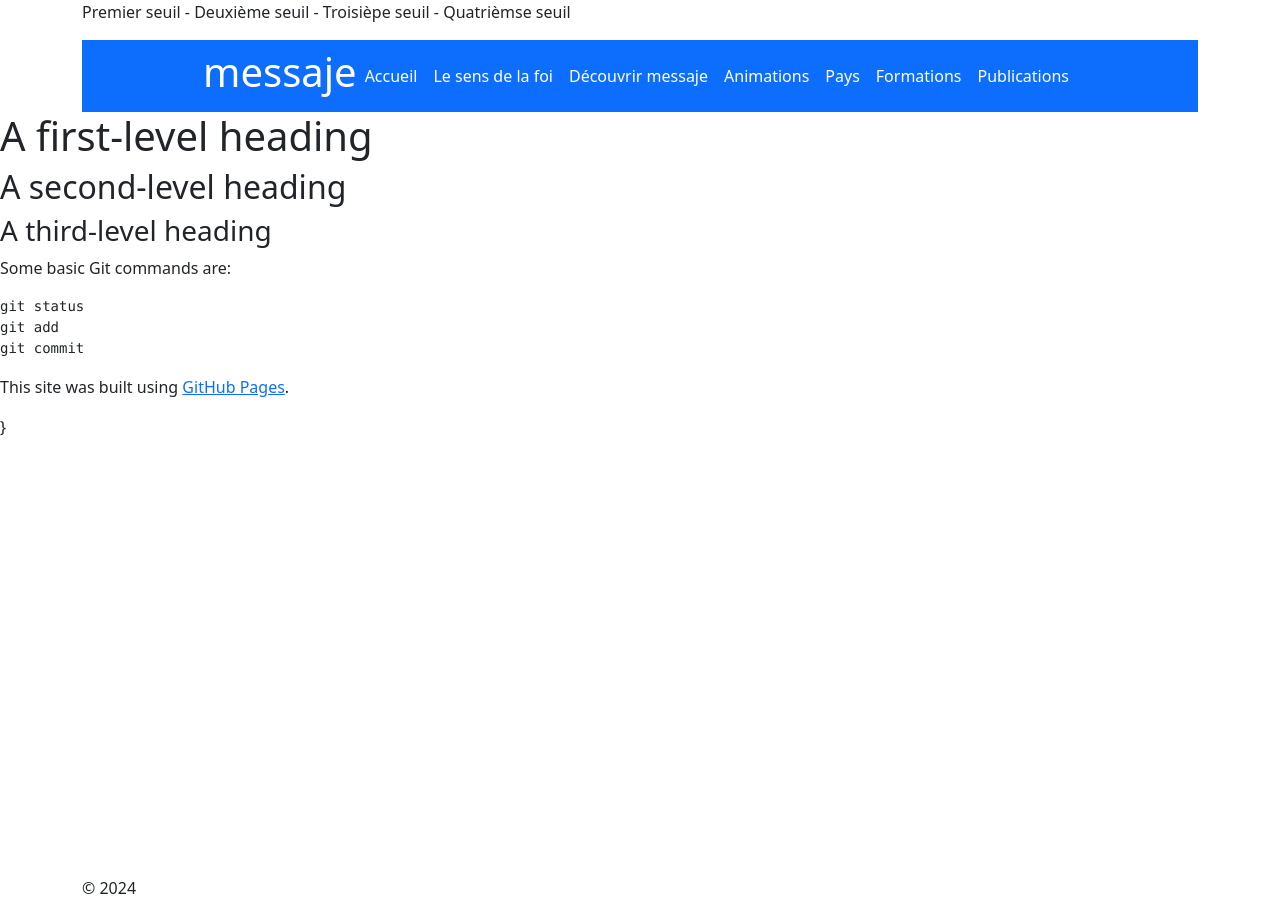
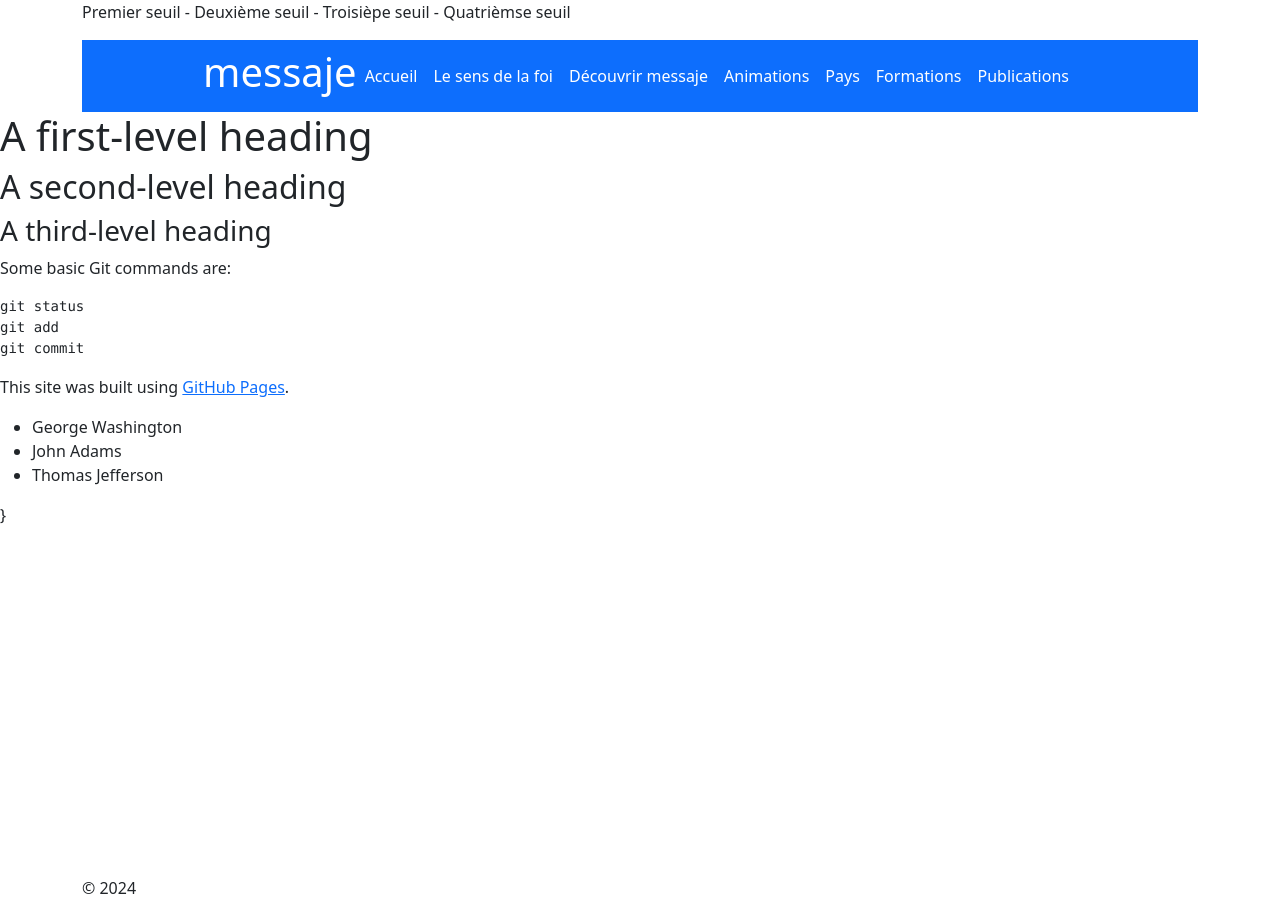
Before and after one commit to awelvor/messaje, a Jekyll site: the page built from fichiers.md, in a window 1280 px wide. Built offline with Jekyll 4.4.1, drawn with Linux system fonts in a browser that asks for light colours; our own code applies the rules of GitHub Pages for plain Markdown files.

Commit message:
Update fichiers.md

````diff
--- a/fichiers.md
+++ b/fichiers.md
@@ -10,3 +10,7 @@ git commit
 ```
 
 This site was built using [GitHub Pages](https://pages.github.com/).
+
+- George Washington
+* John Adams
++ Thomas Jefferson
````
